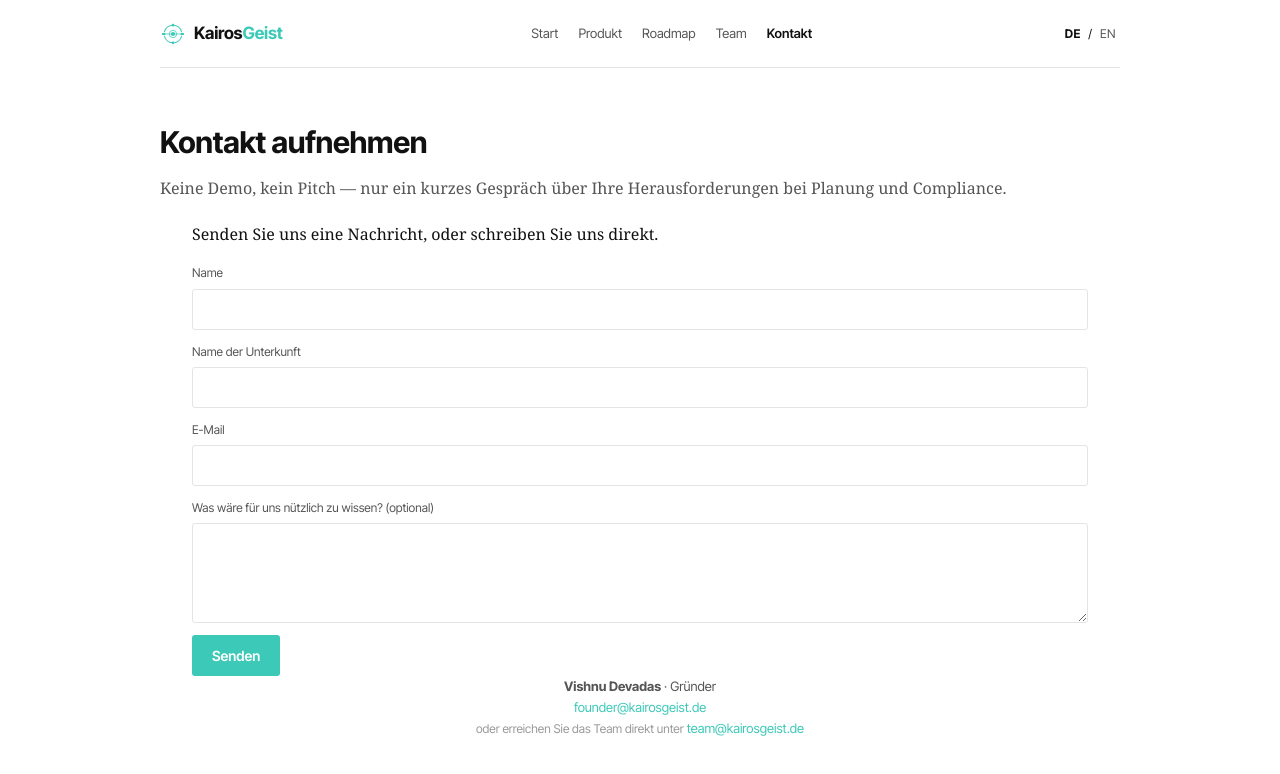
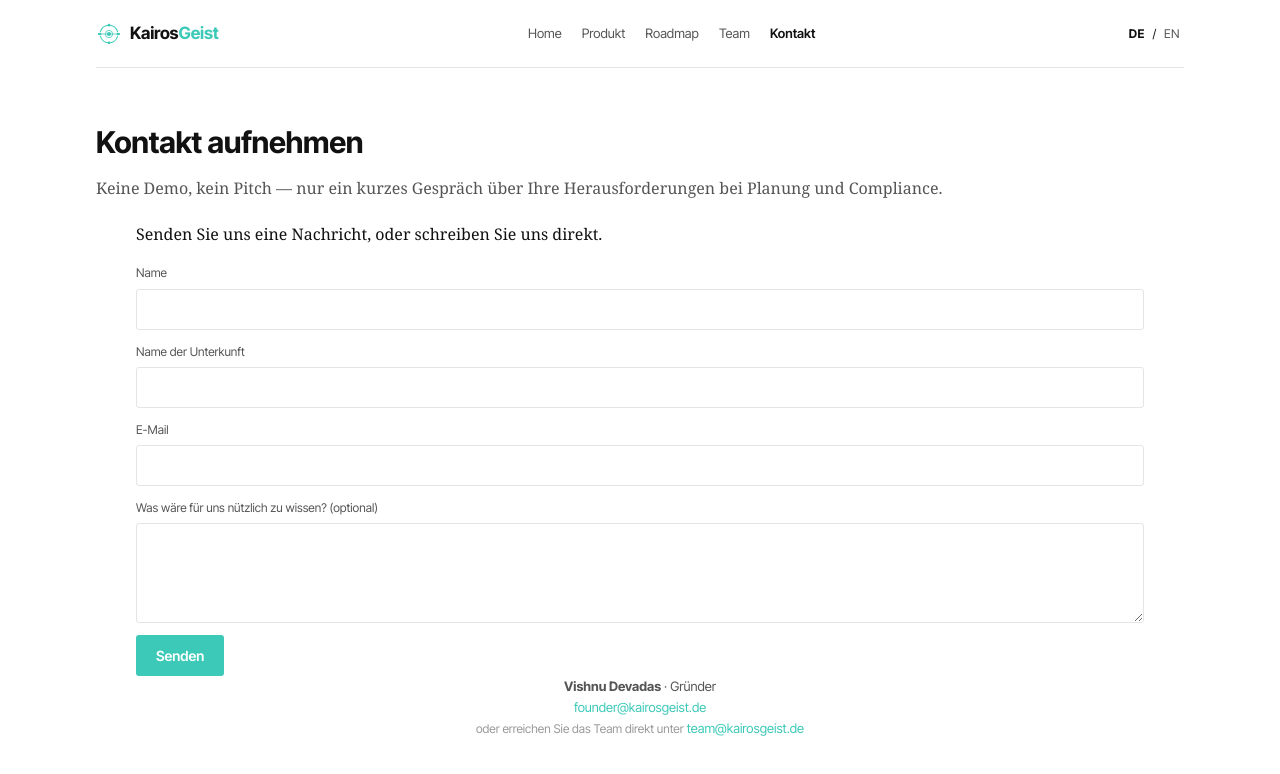
Before and after one commit to VishnuDev-work/kairosgeist-website, a plain HTML site: page contact.html in a window 1280 px wide. Drawn offline with Linux system fonts and the light colour scheme.

Commit message:
Make content width responsive to monitor size, rename DE nav Start to Home
.wrap max-width is now clamp(760px, 85vw, 1400px) instead of a fixed
960px, so it scales with the viewport: stays readable on laptops,
fills more of the screen on wide monitors, capped at 1400px so it
never gets uncomfortably wide, and never forces overflow below it on
mobile since max-width only caps, never forces, the rendered width.

Also renamed the German nav's home link from "Start"/"Startseite" to
"Home" across all 5 DE pages.

```diff
--- a/contact.html
+++ b/contact.html
@@ -26,7 +26,7 @@
     font-family: Georgia, serif;
     line-height: 1.6;
   }
-  .wrap { max-width: 960px; margin: 0 auto; padding: 0 32px; }
+  .wrap { max-width: clamp(760px, 85vw, 1400px); margin: 0 auto; padding: 0 40px; }
 
   .site-nav {
     display: flex;
@@ -144,7 +144,7 @@
     <span class="brand-word notranslate" translate="no"><span class="a">Kairos</span><span class="b">Geist</span></span>
   </a>
   <div class="nav-links">
-    <a href="/">Start</a>
+    <a href="/">Home</a>
     <a href="/product.html">Produkt</a>
     <a href="/roadmap.html">Roadmap</a>
     <a href="/team.html">Team</a>
```
Also changed, not shown: en/contact.html (+1 -1 lines), en/index.html (+1 -1 lines), en/product.html (+1 -1 lines), en/roadmap.html (+1 -1 lines), en/team.html (+1 -1 lines), index.html (+2 -2 lines), product.html (+2 -2 lines), roadmap.html (+2 -2 lines), team.html (+2 -2 lines).
